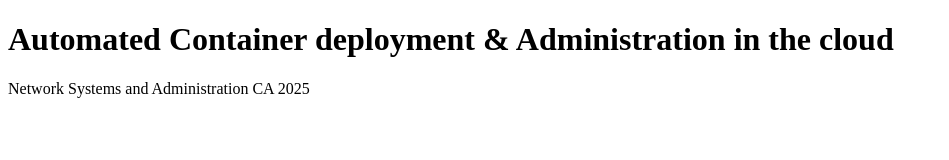
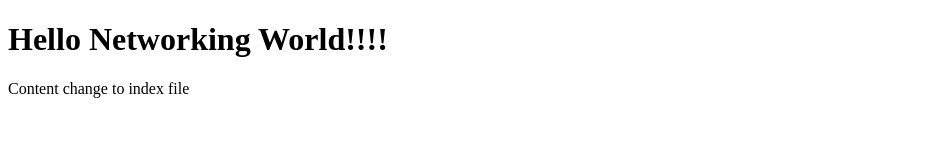
Before and after one commit to ashlyroy10/Networking-Cloud-Automation, a plain HTML site: page hello-world-app/index.html in a window 1280 px wide. Shown: the whole page, without its empty margins (0-949 px from the left). Drawn offline with Linux system fonts and the light colour scheme.

Commit message:
index file change

```diff
--- a/hello-world-app/index.html
+++ b/hello-world-app/index.html
@@ -4,7 +4,7 @@
     <title>B9IS121_2425_TMD2_CA</title>
 </head>
 <body>
-	<h1>Automated Container deployment & Administration in the cloud</h1>
-    <p>Network Systems and Administration CA 2025</p>
+	<h1>Hello Networking World!!!!</h1>
+    <p>Content change to index file</p>
 </body>
 </html>
```
Also changed, not shown: 1 other file.
